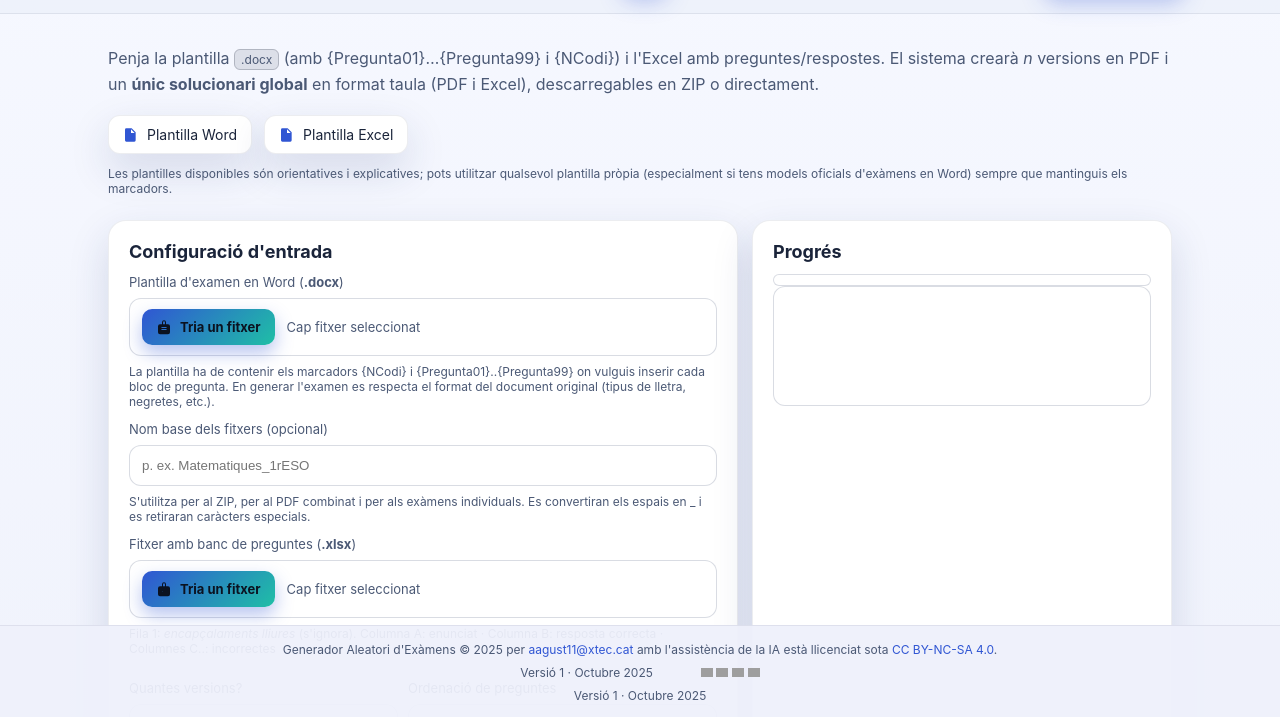
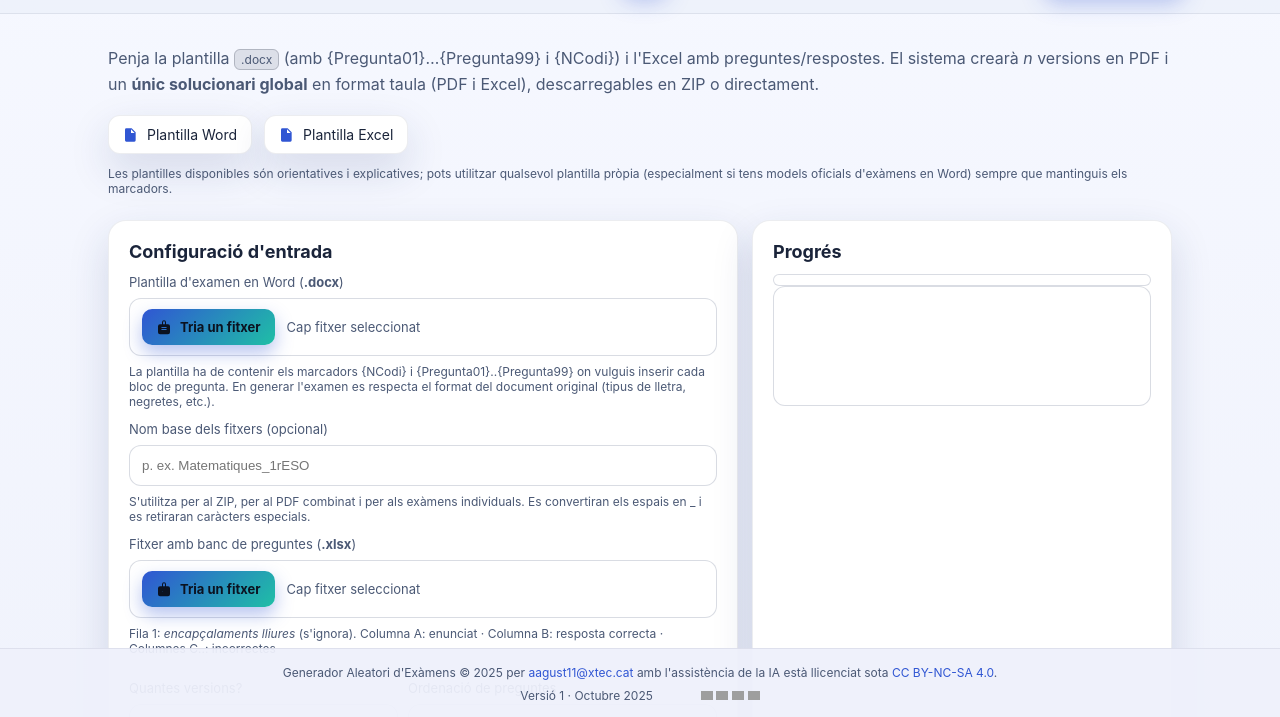
Before and after one commit to aagust11/rand-exam-gen, a plain HTML site: page index.html in a window 1280 px wide. Shown: the part 81-798 px from the top of the page. Drawn offline with nearby package versions, Linux system fonts and the light colour scheme; grey boxes are pictures that could not be loaded.

Commit message:
Update index.html
Elñiminar la segona fila de Versió que apareixia

```diff
--- a/index.html
+++ b/index.html
@@ -290,7 +290,6 @@
           <img src="https://mirrors.creativecommons.org/presskit/icons/sa.svg" alt="Compartir Igual" />
         </div>
       </div>
-      <div data-i18n="footer.version">Versió 1 · Octubre 2025</div>
     </div>
   </footer>
 
```
